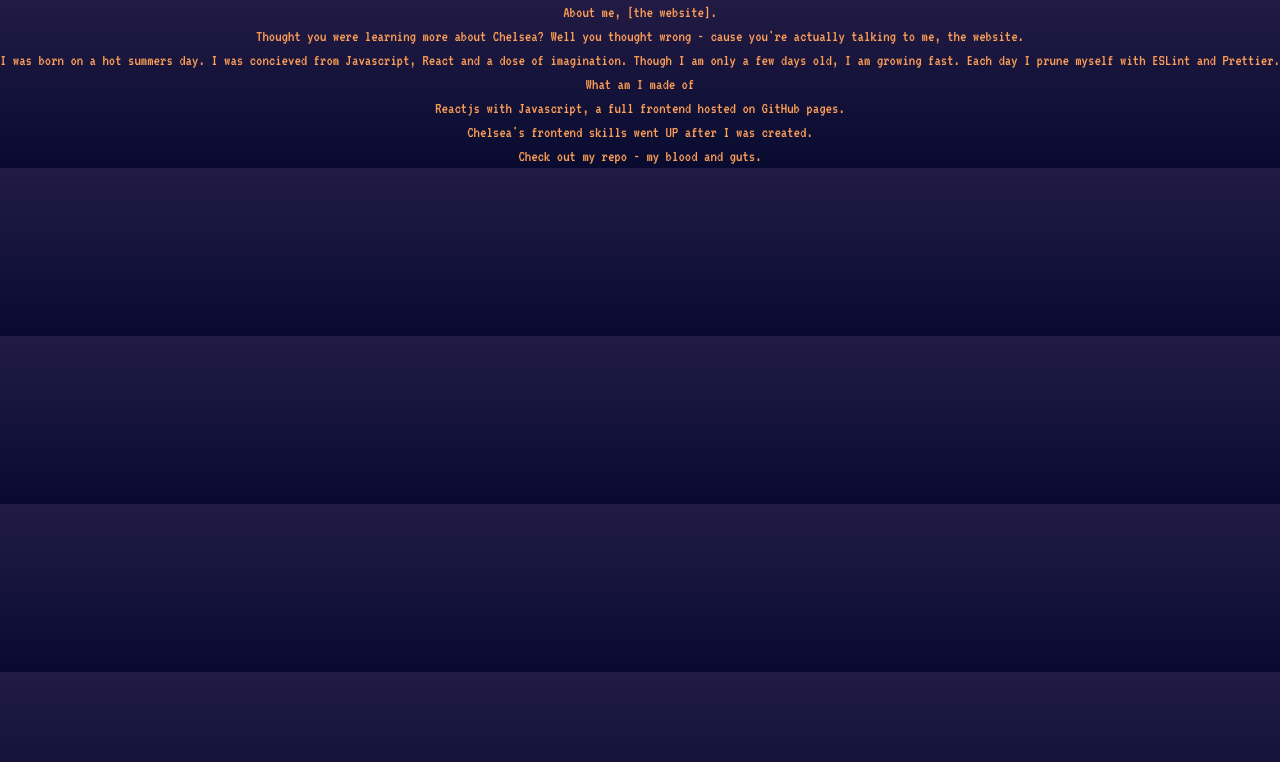
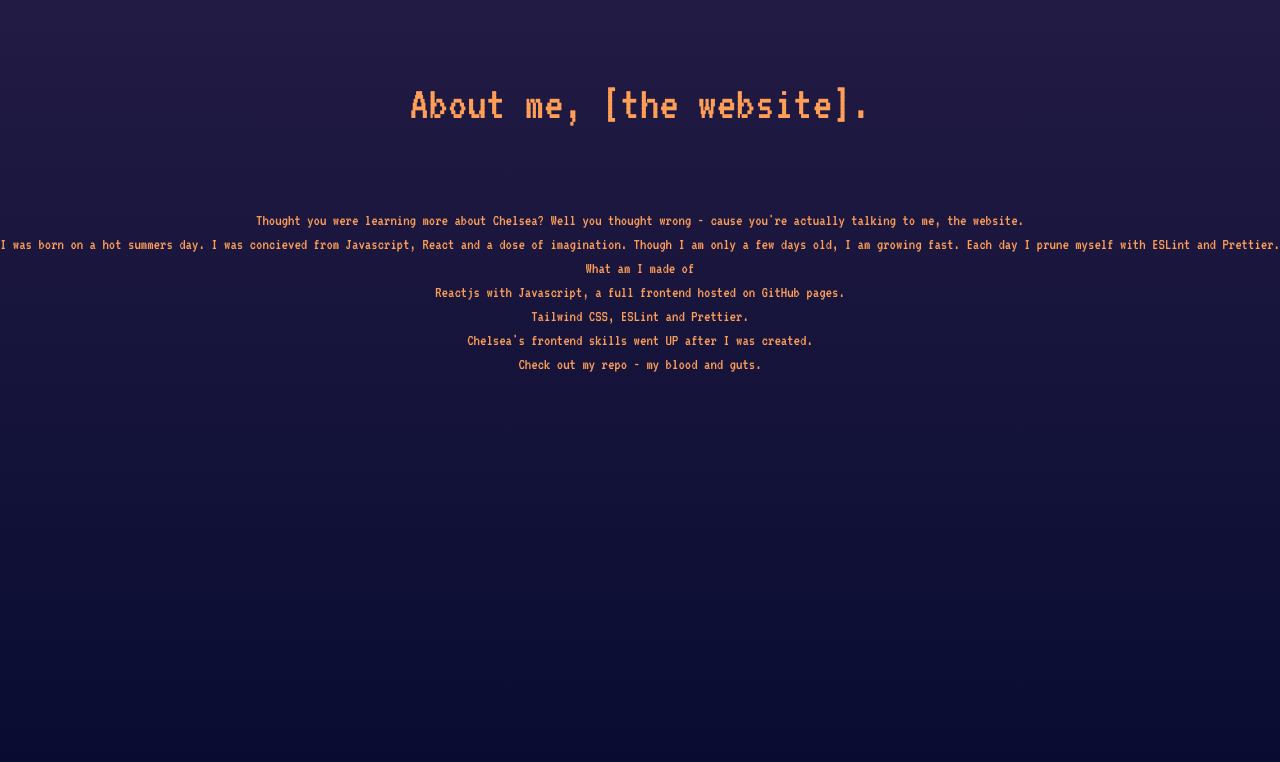
Before and after one commit to chelffey/about-chelffey, a React (Create React App) app: page /about-me in a window 1280 px wide. Shown: the top 762 px of the page. Built offline with nearby package versions, Linux system fonts and the light colour scheme.

Commit message:
improving the about me a bit

```diff
--- a/src/pages/AboutMe.js
+++ b/src/pages/AboutMe.js
@@ -3,8 +3,8 @@ import React from "react";
 export default class AboutMe extends React.Component {
   render() {
     return (
-      <div className="pageContainer">
-        <h1>About me, [the website].</h1>
+      <div className="h-screen">
+        <h1 className="text-5xl py-20">About me, [the website].</h1>
         <p>
           Thought you were learning more about Chelsea? Well you thought wrong -
           cause you&apos;re actually talking to me, the website.
@@ -16,6 +16,7 @@ export default class AboutMe extends React.Component {
         </p>
         <h2>What am I made of</h2>
         <p>Reactjs with Javascript, a full frontend hosted on GitHub pages.</p>
+        <p>Tailwind CSS, ESLint and Prettier.</p>
         <p>Chelsea&apos;s frontend skills went UP after I was created.</p>
         <p>Check out my repo - my blood and guts.</p>
       </div>
```
Also changed, not shown: 1 other file (tests, documents, lock files or other folders).
